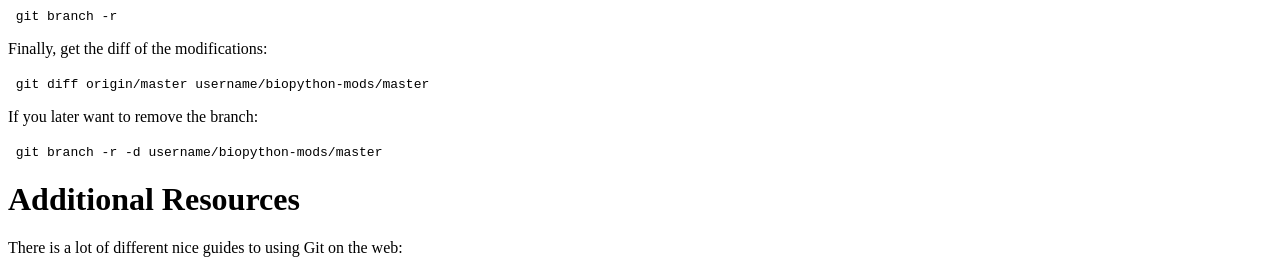
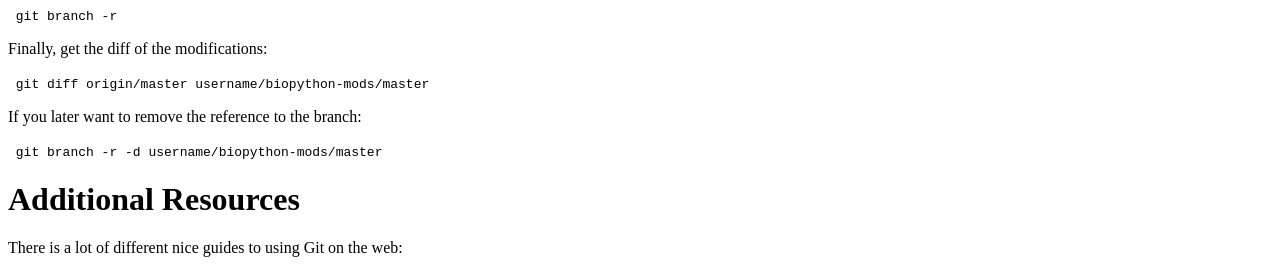
Before and after one commit to biopython/biopython.github.io, a Jekyll site: the page built from wiki/GitMigration.md, in a window 1280 px wide and 900 px high, scrolled down 1959 px. Shown: the part 557-830 px from the top of the window. Built offline with Jekyll 4.4.1, drawn with Linux system fonts in a browser that asks for light colours.

Commit message:
/* Evaluating changes */

```diff
--- a/wiki/GitMigration.md
+++ b/wiki/GitMigration.md
@@ -213,7 +213,7 @@ Finally, get the diff of the modifications:
 
 ` git diff origin/master username/biopython-mods/master`
 
-If you later want to remove the branch:
+If you later want to remove the reference to the branch:
 
 ` git branch -r -d username/biopython-mods/master`
 
```
Also changed, not shown: 1 other file.
